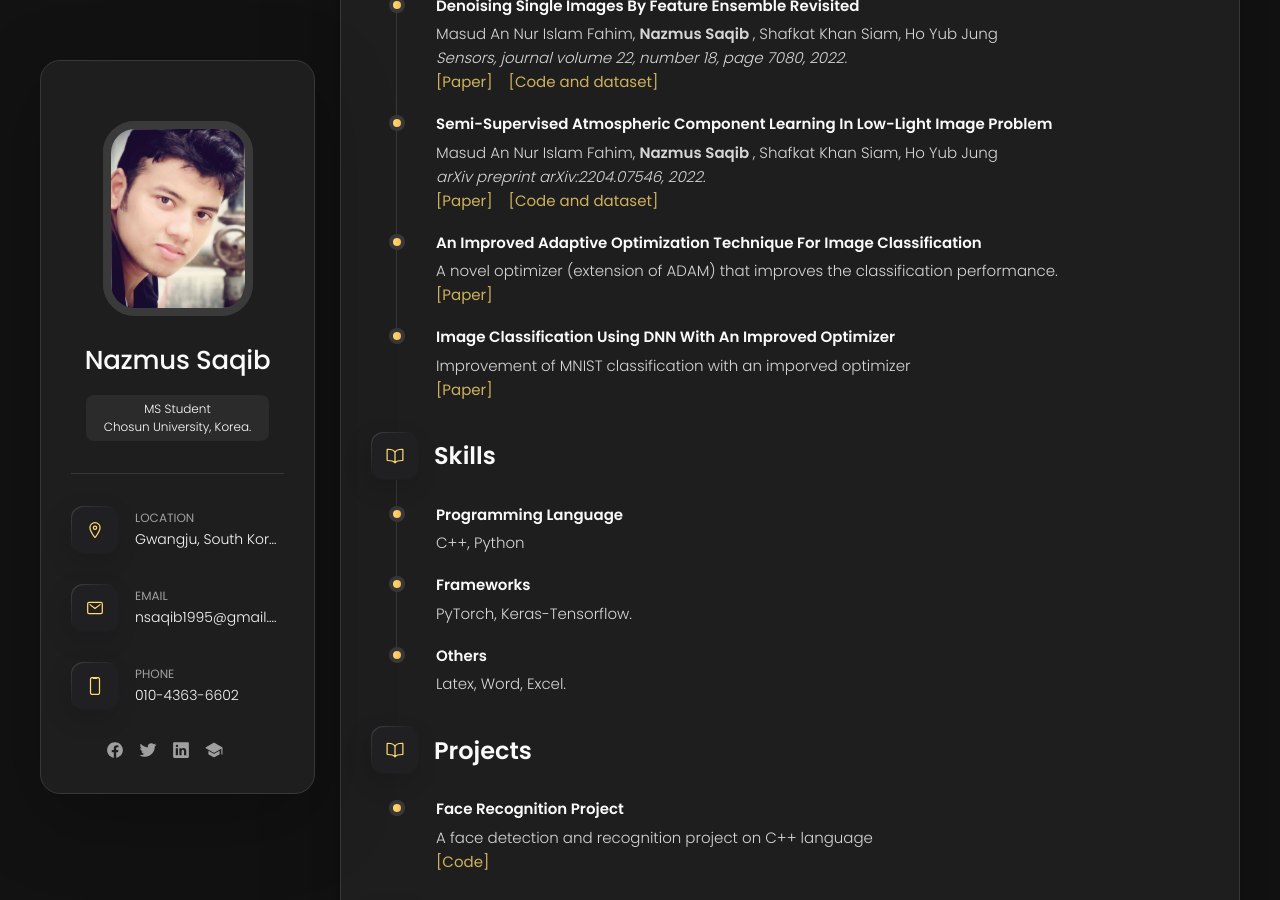
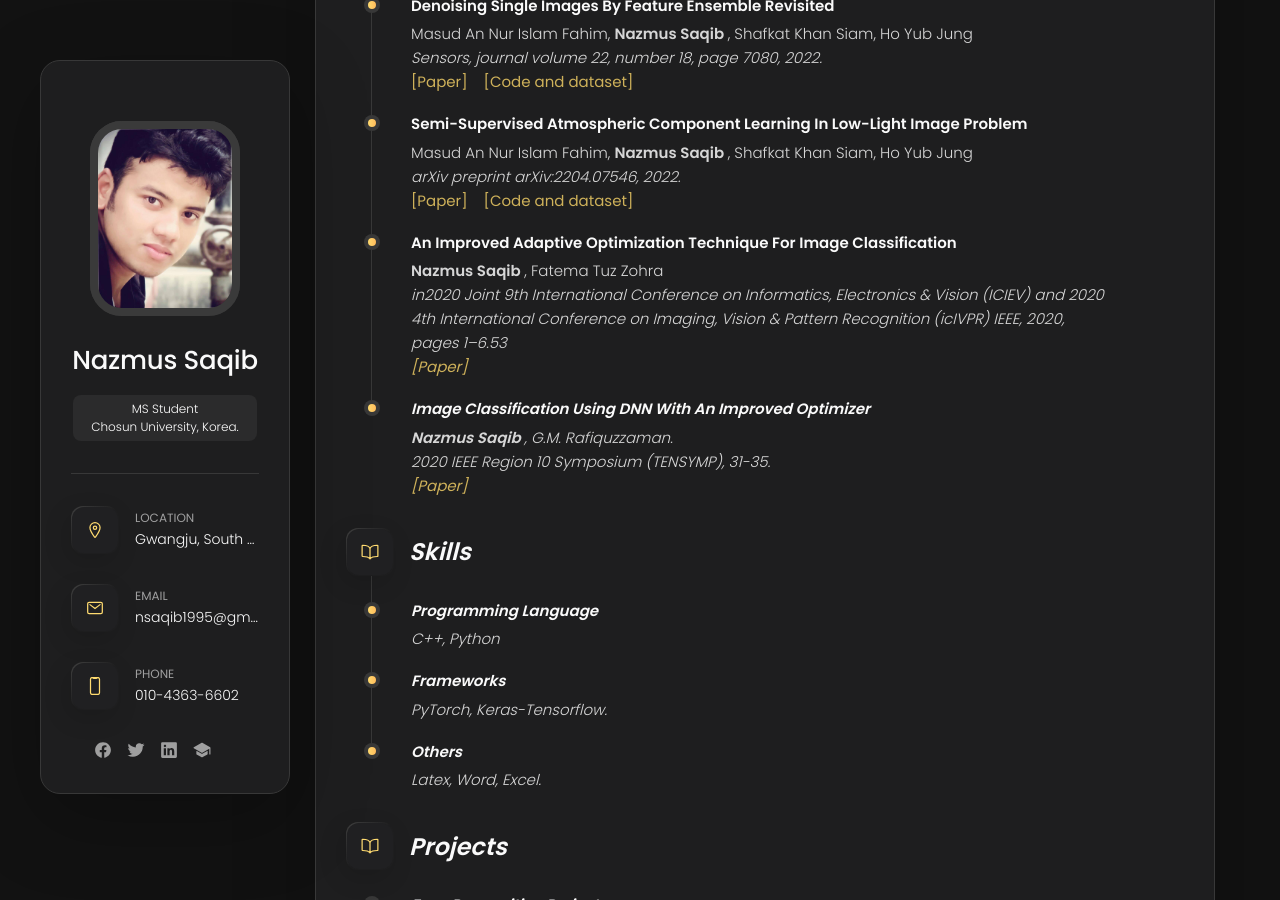
Before and after one commit to saqibnazmus/saqibnazmus.github.io, a Jekyll site: the page built from index.html, in a window 1280 px wide and 900 px high, scrolled down 702 px. Built offline with Jekyll 4.4.1, drawn with Linux system fonts in a browser that asks for light colours.

Commit message:
Update resume.yml

```diff
--- a/_data/resume.yml
+++ b/_data/resume.yml
@@ -38,14 +38,16 @@
             link: https://github.com/saqibnazmus/lowlight_semi
       -
         title: An Improved Adaptive Optimization Technique for Image Classification
-        text: A novel optimizer (extension of ADAM) that improves the classification performance.
+        text:  <b> Nazmus Saqib </b>, Fatema Tuz Zohra <br/>
+               <i>in2020 Joint 9th International Conference on Informatics, Electronics & Vision (ICIEV) and 2020 4th International Conference on Imaging, Vision & Pattern Recognition (icIVPR) IEEE, 2020, pages 1–6.53 <i/>
         links:
           -
             label: Paper
             link: http://dx.doi.org/10.1109/ICIEVicIVPR48672.2020.9306620
       -
         title: Image Classification using DNN with an Improved Optimizer
-        text: Improvement of MNIST classification with an imporved optimizer
+        text: <b> Nazmus Saqib </b>, G.M. Rafiquzzaman. <br/>
+              <i> 2020 IEEE Region 10 Symposium (TENSYMP), 31-35. </i>
         links:
           -
             label: Paper
```
